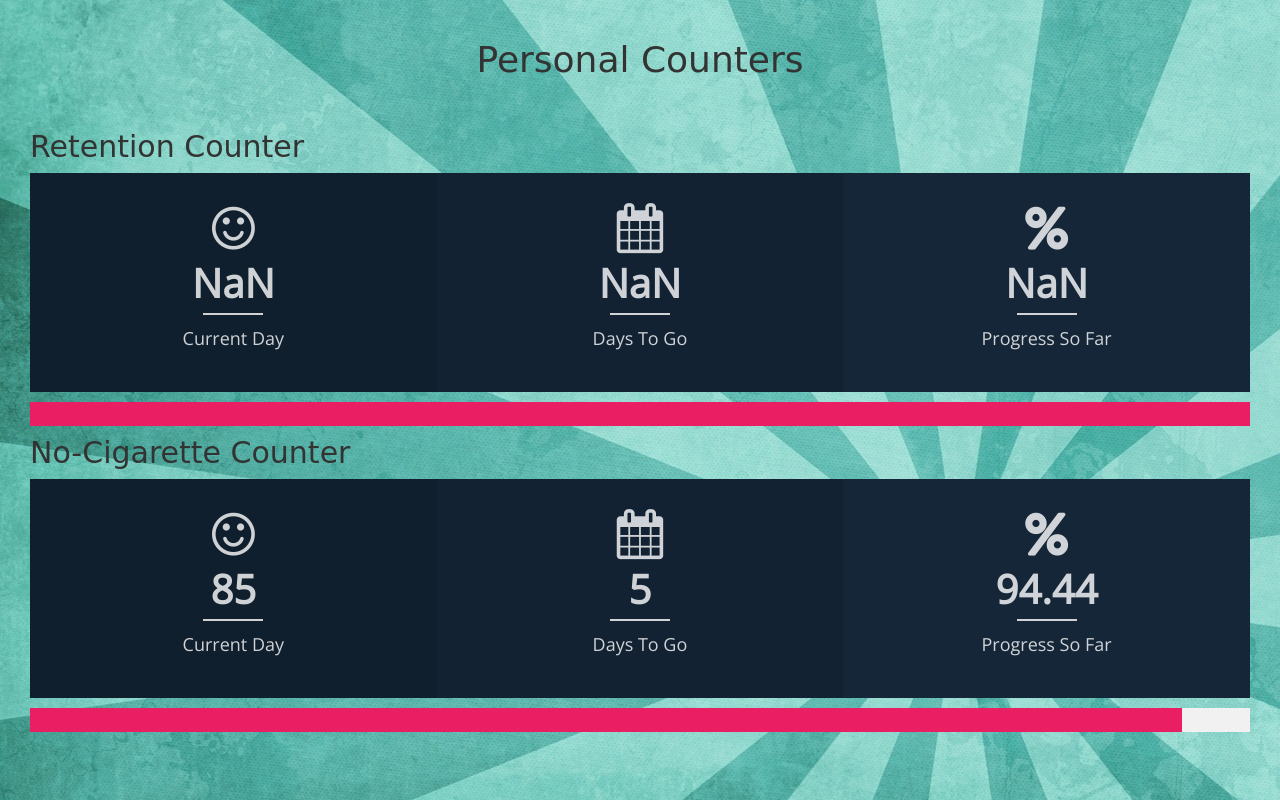
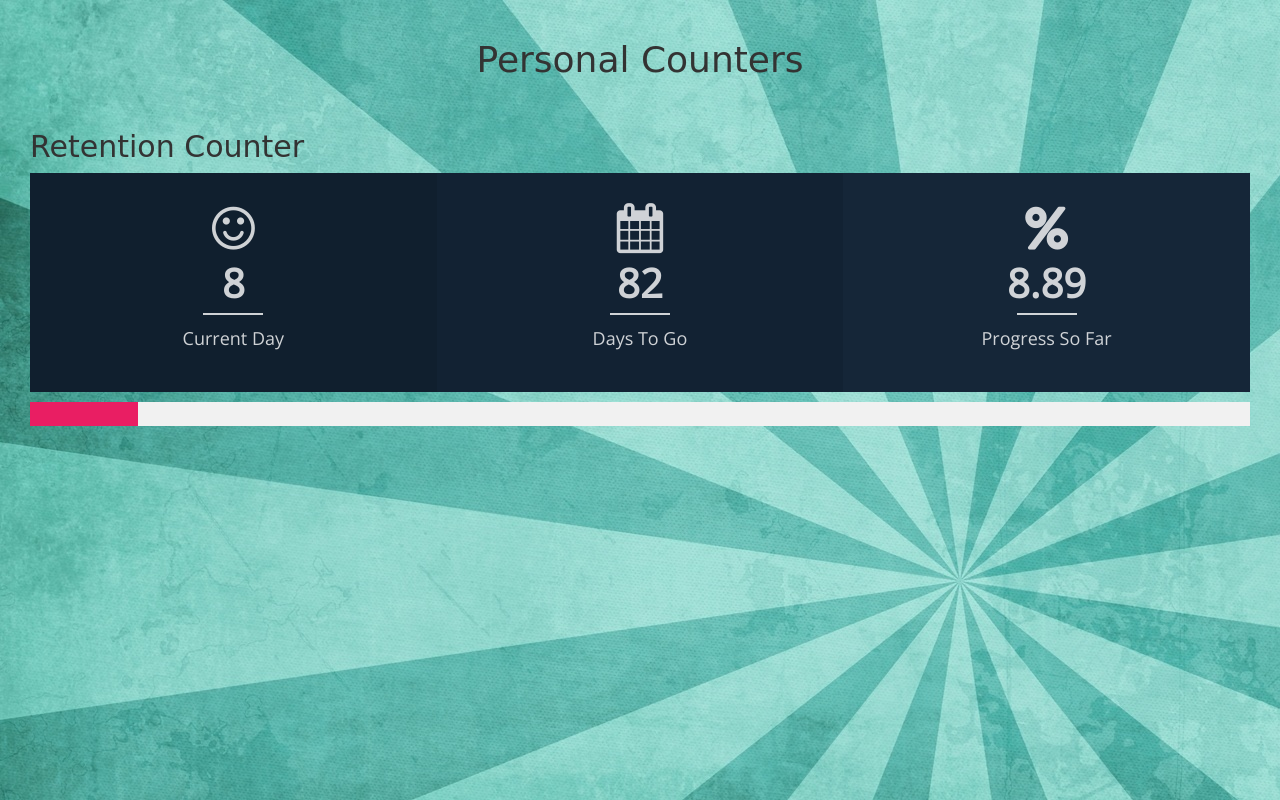
Before and after one commit to naufalmohamed/PersonalCounter, a plain HTML site: page index.html in a window 1280 px wide. Drawn offline with nearby package versions, Linux system fonts and the light colour scheme; a web font is replaced by a local one.

Commit message:
changed date

```diff
--- a/index.html
+++ b/index.html
@@ -49,7 +49,7 @@
     </div>
 
     <!----Counter 2---->
-    <h2 class="text-left" id = 'heading' alig>No-Cigarette Counter</h2>
+    <!-- <h2 class="text-left" id = 'heading' alig>No-Cigarette Counter</h2>
     <div class="project-counter-wrp">
 
 
@@ -77,7 +77,7 @@
     </div>
     <div class="w3-light-grey">
         <div class="w3-pink" style="height:24px" id='2.4'></div>
-    </div>
+    </div> -->
 
     <!----Counter 3---->
     <!-- <h2 class="text-left" id = 'heading' alig>No-Coffee/Tea Counter</h2>
@@ -128,18 +128,18 @@
         }
 
         //Counter 1
-        let dateOne = '28/11/2022'
+        let dateOne = '11/28/2022'
         document.getElementById("1.1").innerHTML = Math.floor(prodCalc(dateOne)+1);
         document.getElementById("1.2").innerHTML = Math.floor(90-prodCalc(dateOne));
         document.getElementById("1.3").innerHTML = percetageDays(dateOne).toFixed(2);
         document.getElementById("1.4").style.width = percetageDays(dateOne)+'%';
 
-        //Counter 2
-        let dateTwo = '09/12/2022'
-        document.getElementById("2.1").innerHTML = Math.floor(prodCalc(dateTwo)+1);
-        document.getElementById("2.2").innerHTML = Math.floor(90-prodCalc(dateTwo));
-        document.getElementById("2.3").innerHTML = percetageDays(dateTwo).toFixed(2);
-        document.getElementById("2.4").style.width = percetageDays(dateTwo)+'%';
+        // //Counter 2
+        // let dateTwo = '09/12/2022'
+        // document.getElementById("2.1").innerHTML = Math.floor(prodCalc(dateTwo)+1);
+        // document.getElementById("2.2").innerHTML = Math.floor(90-prodCalc(dateTwo));
+        // document.getElementById("2.3").innerHTML = percetageDays(dateTwo).toFixed(2);
+        // document.getElementById("2.4").style.width = percetageDays(dateTwo)+'%';
 
         //Counter 2
         // let dateThree = ''
```
